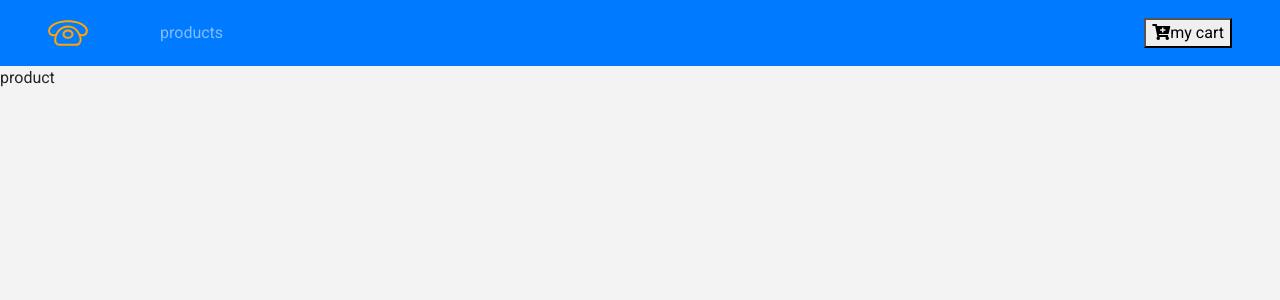
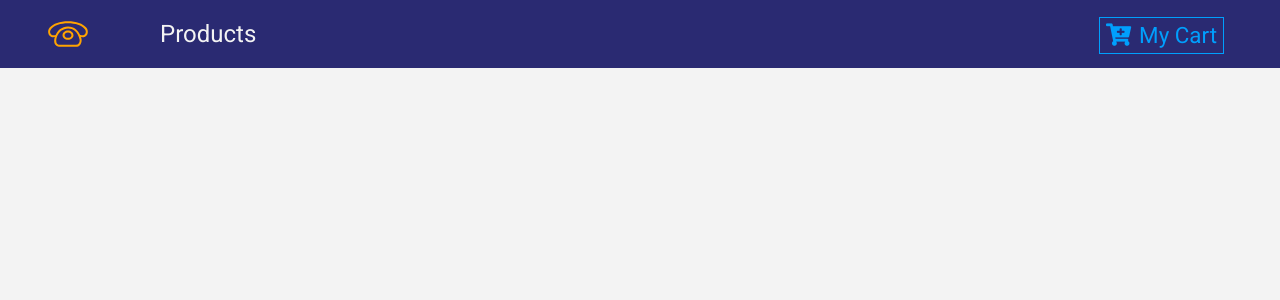
Before and after one commit to trinhvanvinh/ReactJS-Phone-Ecommerce, a React (Create React App) app: page / in a window 1280 px wide. Shown: the top 300 px of the page. Built offline with nearby package versions, Linux system fonts and the light colour scheme.

Commit message:
push second

```diff
--- /dev/null
+++ b/src/components/Button.js
@@ -0,0 +1,19 @@
+import styled from 'styled-components';
+
+export const ButtonContainer = styled.button`
+    text-transform: capitalize;
+    font-size: 1.4rem;
+    background: transparent;
+    border: 0.05rem solid var(--lightBlue);
+    border-color: val(--lightBlue);
+    color: var(--lightBlue);
+    margin:0.2rem 0.5rem 0;
+    transition: all 0.5s ease-in-out;
+    &:hover{
+        background: var(--lightBlue);
+        color: val(--mainBlue);
+    }
+    &:focus{
+        outline: none;
+    }
+`;
--- a/src/components/Navbar.js
+++ b/src/components/Navbar.js
@@ -2,11 +2,12 @@
 import {Link} from 'react-router-dom';
 import logo from '../logo.svg';
 import styled from 'styled-components';
+import {ButtonContainer} from './Button';
 
 export default class Navbar extends Component {
   render() {
     return (
-     <nav className="navbar navbar-expand-sm bg-primary navbar-dark px-sm-5" >
+     <NavWrapper className="navbar navbar-expand-sm navbar-dark px-sm-5" >
          <Link to='/' >
              <img src={logo} alt="store" className="navbar-brand" />
          </Link>
@@ -18,15 +19,24 @@
              </li>
          </ul>
          <Link to='/cart' className="ml-auto" >
-            <button>
-                <i className="fas fa-cart-plus" />
+            <ButtonContainer>
+                <span className="mr-2" >
+                    <i className="fas fa-cart-plus" />
+                </span>
+
                 my cart
-            </button>
+            </ButtonContainer>
          </Link>
-     </nav>
+     </NavWrapper>
     )
   }
 }
 
-const ButtonContainer = styled.button;
-//1.03
+const NavWrapper = styled.nav`
+    background: var(--mainBlue);
+    .nav-link{
+        color: var(--mainWhite) !important;
+        font-size: 1.5rem;
+        text-transform:capitalize !important;
+    }
+`;
--- a/src/components/ProductList.js
+++ b/src/components/ProductList.js
@@ -2,11 +2,15 @@
 import Product from './Product';
 
 export default class ProductList extends Component {
+  state={
+    products:[]
+  }
   render() {
     return (
-      <div>
-      <Product/>
-      </div>
+     <React.Fragment>
+
+     </React.Fragment>
     )
   }
 }
+// 1.21
```
